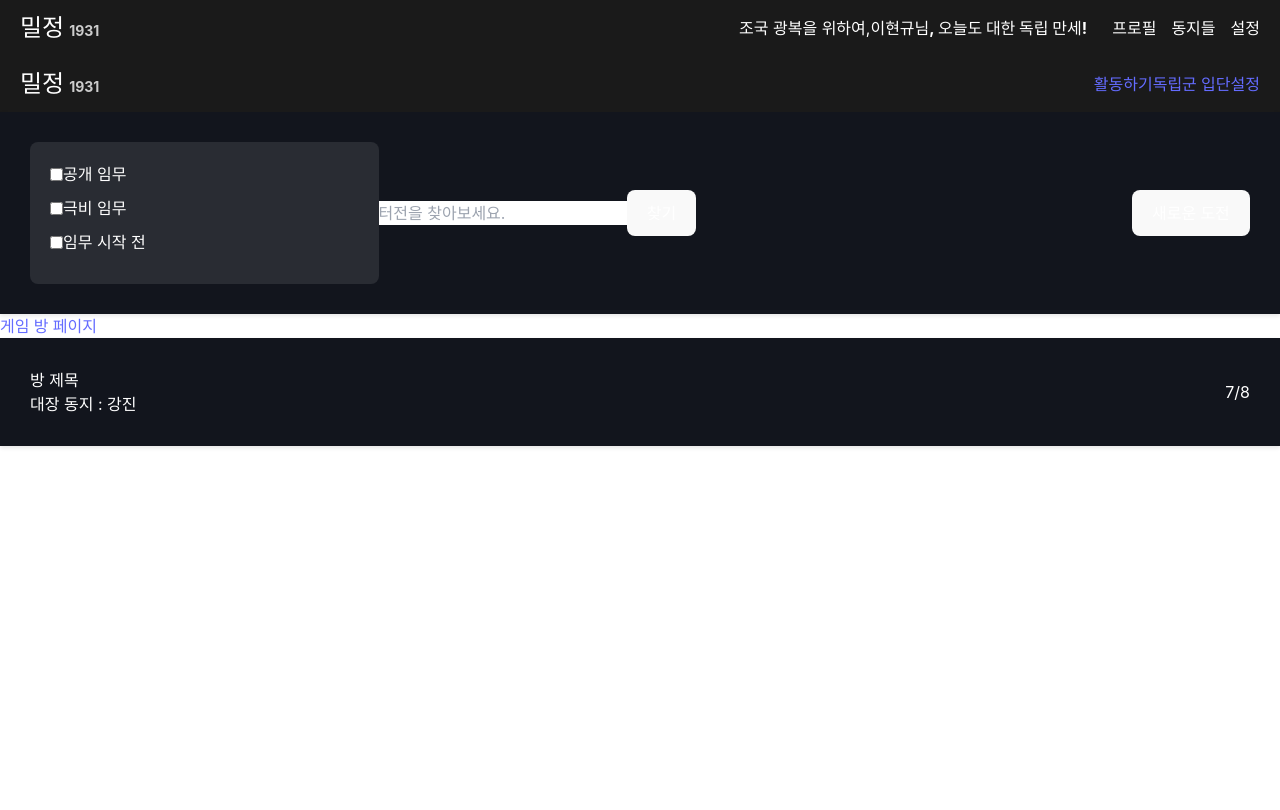
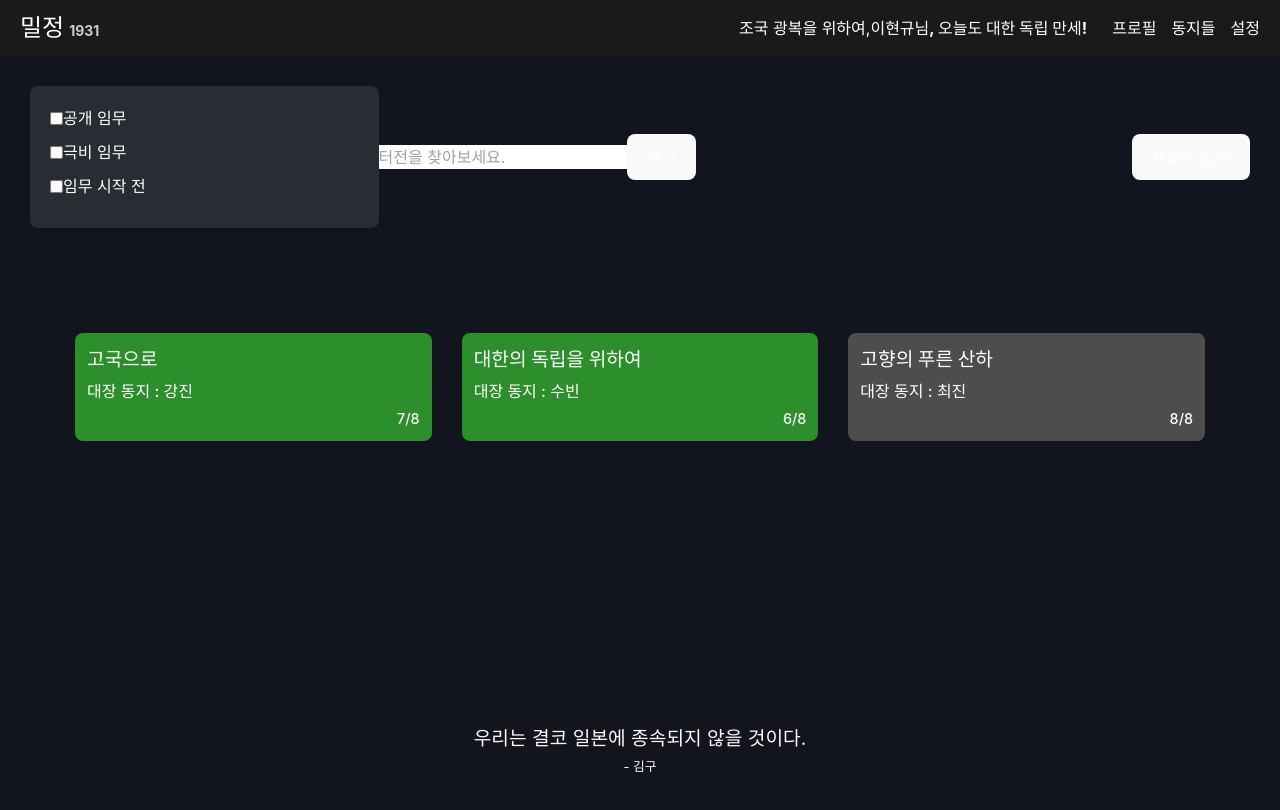
Before and after one commit to Subiniiie/Mafia, a React (Vite) app in the folder frontend/: page /game-list in a window 1280 px wide. Shown: the top 810 px of the page. Built offline with nearby package versions, Linux system fonts and the light colour scheme.

Commit message:
[feat] GLFooter 생성 및 GLMain 수정

```diff
--- a/frontend/src/components/GameListComponents/GLFooter.jsx
+++ b/frontend/src/components/GameListComponents/GLFooter.jsx
@@ -0,0 +1,90 @@
+import React, { useState, useEffect, useRef } from 'react';
+import anime from 'animejs';
+import styles from './GLFooter.module.css';
+
+const quotes = [
+    { text: "우리는 결코 일본에 종속되지 않을 것이다.", author: "김구" },
+    { text: "대한독립의 소리가 천국에 들려오면 나는 마땅히 춤추며 만세를 부를 것이다.", author: "안중근" },
+    { text: "독립은 우리의 목표이자 의무다.", author: "안중근" },
+    { text: "대한독립 만세!", author: "유관순" },
+    { text: "독립은 인류의 공통된 권리이다.", author: "김좌진" },
+    { text: "자유를 위해 싸우는 것이 우리의 사명이다.", author: "윤봉길" },
+    { text: "자유와 독립은 피와 땀으로 쟁취해야 한다.", author: "안창호" },
+    { text: "우리의 후손들에게 독립된 조국을 물려주자.", author: "여운형" },
+    { text: "독립을 위한 희생은 결코 헛되지 않을 것이다.", author: "이봉창" },
+    { text: "독립은 우리 민족의 자존심이다.", author: "신채호" },
+    { text: "대한민국의 독립을 위하여!", author: "조소앙" },
+    { text: "자유는 결코 공짜로 주어지지 않는다.", author: "이상재" },
+    { text: "독립은 우리의 존재 이유다.", author: "김규식" },
+    { text: "독립을 향한 우리의 의지는 굳건하다.", author: "박은식" },
+    { text: "조국의 독립을 위해 모든 것을 바치자.", author: "김원봉" },
+    { text: "독립 없는 번영은 없다.", author: "김성수" },
+    { text: "독립은 우리의 권리이자 의무이다.", author: "조만식" },
+    { text: "독립을 위해 목숨을 바치는 것이 진정한 애국이다.", author: "장준하" },
+    { text: "독립된 조국에서의 삶을 꿈꾸며.", author: "김마리아" },
+    { text: "독립은 모든 국민의 의지에서 시작된다.", author: "송진우" }
+];
+
+const GLFooter = () => {
+    const [currentQuoteIndex, setCurrentQuoteIndex] = useState(0);
+    const textRef = useRef(null);
+    const authorRef = useRef(null);
+
+    useEffect(() => {
+        const currentQuote = quotes[currentQuoteIndex];
+        const textElement = textRef.current;
+        const authorElement = authorRef.current;
+
+        const quoteText = currentQuote.text;
+        const authorText = `- ${currentQuote.author}`;
+
+        // 초기화
+        textElement.innerHTML = '';
+        authorElement.innerHTML = '';
+
+        // 텍스트 애니메이션
+        anime({
+            targets: textElement,
+            opacity: [0, 1],
+            duration: 2000,
+            easing: 'linear',
+
+
+            update: function (anim) {
+                const progress = Math.round(anim.progress / 100 * quoteText.length);
+                textElement.innerHTML = quoteText.substring(0, progress);
+            },
+            complete: function () {
+                // 저자 애니메이션
+                anime({
+                    targets: authorElement,
+                    opacity: [0, 1],
+                    duration: 2000,
+                    easing: 'linear',
+
+                    update: function (anim) {
+                        const progress = Math.round(anim.progress / 100 * authorText.length);
+                        authorElement.innerHTML = authorText.substring(0, progress);
+                    }
+                });
+            }
+        });
+
+    }, [currentQuoteIndex]);
+
+    useEffect(() => {
+        const timer = setTimeout(() => {
+            setCurrentQuoteIndex((prevIndex) => (prevIndex + 1) % quotes.length);
+        }, 7000); // 7초 후에 다음 명언으로 넘어감
+        return () => clearTimeout(timer);
+    }, [currentQuoteIndex]);
+
+    return (
+        <footer className={styles.footer}>
+            <p className={styles.quote} ref={textRef}></p>
+            <p className={styles.author} ref={authorRef}></p>
+        </footer>
+    );
+};
+
+export default GLFooter;
--- /dev/null
+++ b/frontend/src/components/GameListComponents/GLFooter.module.css
@@ -0,0 +1,27 @@
+.footer {
+    position: fixed;
+    bottom: 0;
+    width: 100%;
+    height: 100px;
+    /* 원하는 높이로 조정 */
+    background-color: #12151D;
+    /* 배경 색상 */
+    color: #FFF8F5;
+    display: flex;
+    flex-direction: column;
+    align-items: center;
+    justify-content: center;
+    z-index: 1000;
+    overflow: hidden;
+}
+
+.quote {
+    font-size: 1.2em;
+    text-align: center;
+}
+
+.author {
+    font-size: 0.8em;
+    text-align: center;
+    margin-top: 5px;
+}
--- a/frontend/src/components/GameListComponents/GLMain.jsx
+++ b/frontend/src/components/GameListComponents/GLMain.jsx
@@ -1,11 +1,21 @@
 import GameRoomCard from "./GameRoomCard";
+import styles from "./GLMain.module.css";
 
 const GLMain = () => {
     return (
-        <div>
-            <GameRoomCard />
+        <div className={styles.container}>
+            <div className={styles.cardWrapper}>
+                <GameRoomCard title="고국으로" leader="강진" progress={7} isInProgress={false} />
+            </div>
+            <div className={styles.cardWrapper}>
+                <GameRoomCard title="대한의 독립을 위하여" leader="수빈" progress={6} isInProgress={false} />
+            </div>
+            <div className={styles.cardWrapper}>
+                <GameRoomCard title="고향의 푸른 산하" leader="최진" progress={8} isInProgress={true} />
+            </div>
+            {/* 필요 시 더 많은 카드 추가 */}
         </div>
-    )
-}
+    );
+};
 
-export default GLMain
+export default GLMain;
--- /dev/null
+++ b/frontend/src/components/GameListComponents/GLMain.module.css
@@ -0,0 +1,16 @@
+/* GLMain.module.css */
+
+.container {
+    display: flex;
+    flex-wrap: wrap;
+    justify-content: space-between;
+    background-color: #12151D;
+    /* 배경 색상 추가 */
+    padding: 60px;
+}
+
+.cardWrapper {
+    flex: 1 1 calc(33.333% - 10px);
+    box-sizing: border-box;
+    margin: 5px;
+}
--- a/frontend/src/components/GameListComponents/GameRoomCard.jsx
+++ b/frontend/src/components/GameListComponents/GameRoomCard.jsx
@@ -1,16 +1,18 @@
-import styles from "./GameRoomCard.module.css"
+import { Link } from "react-router-dom";
+import styles from "./GameRoomCard.module.css";
 
-const GameRoomCard = () => {
-
+const GameRoomCard = ({ title, leader, progress, isInProgress }) => {
     return (
-        <div className={styles.cardContainer}>
-            <div>
-                <p>방 제목</p>
-                <p>대장 동지 : 강진</p>
-            </div>
-            <p>7/8</p>
+        <div>
+            <Link to="/game-room" className={`${styles.card} ${isInProgress ? styles.inProgress : styles.notStarted}`}>
+                <div>
+                    <p className={styles.title}>{title}</p>
+                    <p className={styles.leader}>대장 동지 : {leader}</p>
+                </div>
+                <p className={styles.progress}>{progress}/8</p>
+            </Link>
         </div>
     );
 };
 
-export default GameRoomCard
+export default GameRoomCard;
--- a/frontend/src/components/GameListComponents/GameRoomCard.module.css
+++ b/frontend/src/components/GameListComponents/GameRoomCard.module.css
@@ -1,32 +1,81 @@
-.cardContainer {
+/* .card {
     display: flex;
-    flex-direction: row;
+    flex-direction: column;
     align-items: center;
-    justify-content: space-between;
-    padding: 30px;
-    background-color: #12151D;
-    /* position: fixed; */
-    /* top: 100; */
-    width: 100%;
-    z-index: 1000;
+    justify-content: center;
+    border-radius: 8px;
+    padding: 10px;
+    margin: 10px;
+    text-decoration: none;
     color: white;
-    box-shadow: 0 2px 4px rgba(0, 0, 0, 0.1);
-    /* 그림자 추가 */
 }
 
-/* .filterSection {
-    flex: 2;
+.notStarted {
+    background-color: #2c8f2c;
 }
 
-.searchSection {
-    flex: 3;
-    justify-content: center;
-    align-items: center;
+.inProgress {
+    background-color: #4d4d4d;
 }
 
-.buttonSection {
-    flex: 2;
+.title {
+    font-size: 1.2em;
+    margin-bottom: 5px;
+}
+
+.leader {
+    font-size: 1em;
+    margin-bottom: 5px;
+}
+
+.progress {
+    font-size: 0.9em;
+} */
+
+
+/* GameRoomCard.module.css */
+
+.card {
     display: flex;
-    justify-content: flex-end;
-    align-items: center;
-} */
+    flex-direction: column;
+    justify-content: space-between;
+    border-radius: 8px;
+    padding: 10px;
+    margin: 10px;
+    text-decoration: none;
+    color: white;
+    border: 2px solid transparent;
+    transition: border-color 0.3s;
+}
+
+.notStarted {
+    background-color: #2c8f2c;
+    /* 초록색 */
+    border-color: #2c8f2c;
+}
+
+.inProgress {
+    background-color: #4d4d4d;
+    /* 회색 */
+    border-color: #4d4d4d;
+}
+
+.card:hover {
+    border-color: white;
+}
+
+.title {
+    font-size: 1.2em;
+    font-weight: bold;
+    margin-bottom: 5px;
+}
+
+.leader {
+    font-size: 1em;
+    margin-bottom: 5px;
+}
+
+.progress {
+    font-size: 0.9em;
+    text-align: right;
+}
--- a/frontend/src/pages/GameListPage.jsx
+++ b/frontend/src/pages/GameListPage.jsx
@@ -1,17 +1,19 @@
-import { Link } from "react-router-dom";
-import Navbar from "../components/Navbar"
-import GLHeader from "../components/GameListComponents/GLHeader"
-import GLMain from "../components/GameListComponents/GLMain"
+import GLHeader from "../components/GameListComponents/GLHeader";
+import GLMain from "../components/GameListComponents/GLMain";
+import GLFooter from "../components/GameListComponents/GLFooter";
+import styles from "./GameListPage.module.css";
+
 
 function GameListPage() {
     return (
-        <div>
-            <Navbar />
+        <div className={styles.layout}>
             <GLHeader />
-            <Link to="/game-room">게임 방 페이지</Link>
-            <GLMain />
+            <main className={styles.main}>
+                <GLMain />
+            </main>
+            <GLFooter />
         </div>
-    )
+    );
 }
 
 export default GameListPage;
--- /dev/null
+++ b/frontend/src/pages/GameListPage.module.css
@@ -0,0 +1,13 @@
+.layout {
+    display: flex;
+    flex-direction: column;
+    height: 100vh;
+}
+
+.main {
+    overflow-y: auto;
+    /* 내용이 길어질 경우 스크롤 가능 */
+    flex-grow: 1;
+    /* 나머지 공간을 채우도록 설정 */
+    background-color: #12151D;
+}
```
